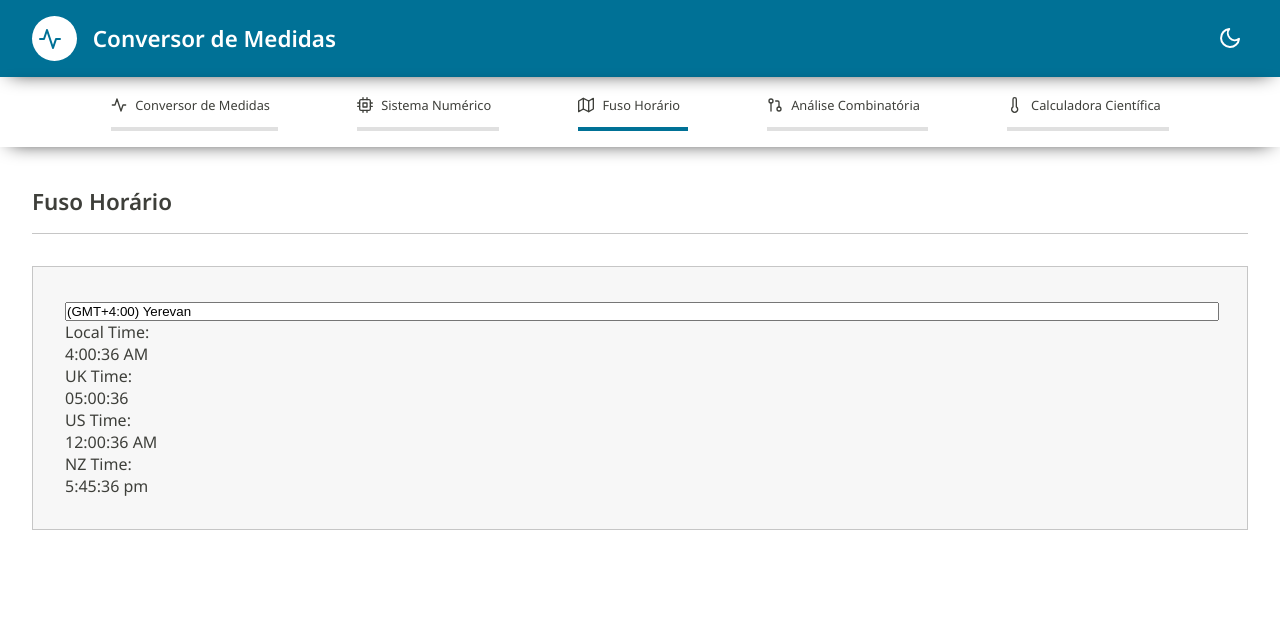
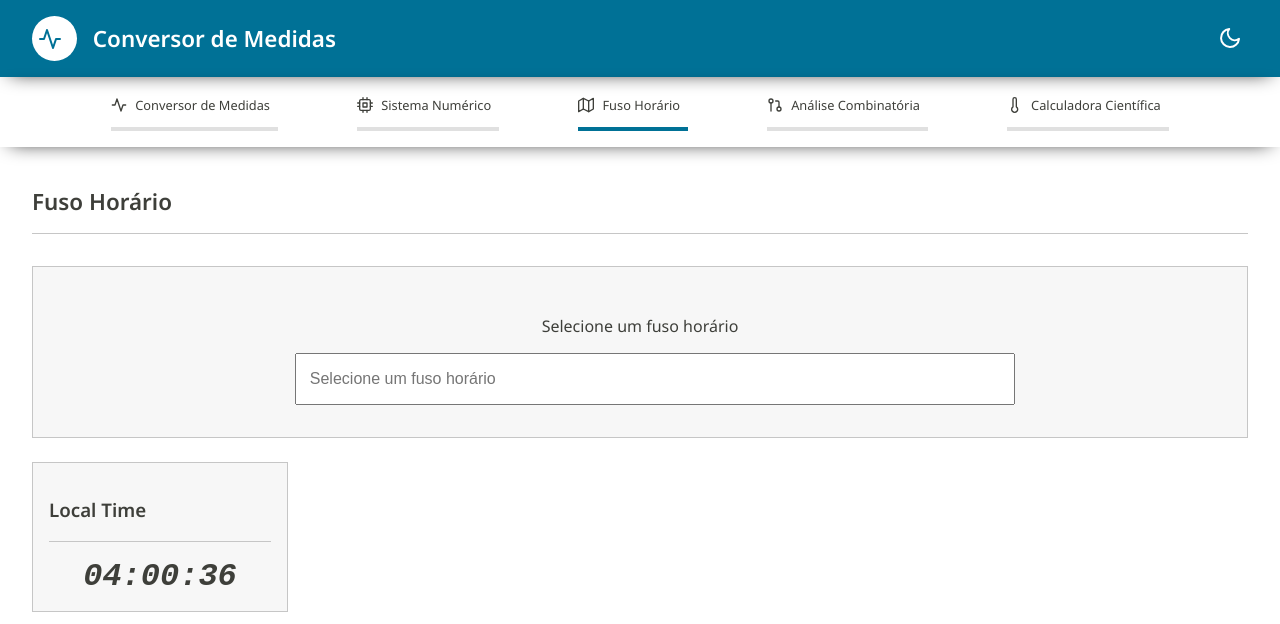
Before and after one commit to aebone/conversor, a React (Create React App) app: page /fuso-horario in a window 1280 px wide. Shown: the top 624 px of the page. Built offline with nearby package versions, Linux system fonts and the light colour scheme.

Commit message:
Add timezone

```diff
--- a/package.json
+++ b/package.json
@@ -6,6 +6,7 @@
   "dependencies": {
     "convert-units": "2.3.4",
     "gh-pages": "3.1.0",
+    "lodash": "^4.17.20",
     "react": "^16.13.1",
     "react-dom": "^16.13.1",
     "react-feather": "^2.0.9",
--- a/src/Application/App.js
+++ b/src/Application/App.js
@@ -12,7 +12,7 @@
 } from "react-router-dom";
 import UnitConverter from "../Pages/UnitConverter";
 import { NumericSystem } from "../Pages/NumericSystem";
-import { Timezone } from "../Pages/Timezone";
+import { Timezone } from "../Pages/Timezone/Timezone";
 
 class App extends React.Component {
   state = { theme: "light" };
--- a/src/Pages/NumericSystem.js
+++ b/src/Pages/NumericSystem.js
@@ -1,6 +1,12 @@
 import React from "react";
 import styled from "styled-components";
-import { Container, Jumbotron, PageTitle } from "../style/Common";
+import {
+  Container,
+  FlexBox,
+  Input,
+  Jumbotron,
+  PageTitle,
+} from "../style/Common";
 
 export class NumericSystem extends React.Component {
   state = {
@@ -22,38 +28,38 @@
       <Container>
         <PageTitle>Sistema Numérico</PageTitle>
         <Jumbotron>
-          <div>
+          <FlexBox>
             <Label htmlFor={"hex-input"}>Hex:</Label>
             <Input
               id={"hex-input"}
               value={this.state.hex}
               onChange={(event) => this.handleChange(event.target.value, 16)}
             />
-          </div>
-          <div>
+          </FlexBox>
+          <FlexBox>
             <Label htmlFor={"dec-input"}>Decimal:</Label>
             <Input
               id={"dec-input"}
               value={this.state.dec}
               onChange={(event) => this.handleChange(event.target.value, 10)}
             />
-          </div>
-          <div>
+          </FlexBox>
+          <FlexBox>
             <Label htmlFor={"oct-input"}>Octal:</Label>
             <Input
               id={"oct-input"}
               value={this.state.oct}
               onChange={(event) => this.handleChange(event.target.value, 8)}
             />
-          </div>
-          <div>
+          </FlexBox>
+          <FlexBox>
             <Label htmlFor={"bin-input"}>Binário:</Label>
             <Input
               id={"bin-input"}
               value={this.state.bin}
               onChange={(event) => this.handleChange(event.target.value, 2)}
             />
-          </div>
+          </FlexBox>
         </Jumbotron>
 
         <p>
@@ -167,15 +173,9 @@
 }
 
 const Label = styled.label`
-  width: 6rem;
+  width: 7rem;
   display: inline-block;
   font-size: 1.2rem;
   height: 2.6rem;
   padding: 0.4rem;
 `;
-
-const Input = styled.input`
-  height: 2.6rem;
-  width: 90%;
-  padding: 0.2rem;
-`;
--- a/src/Pages/Timezone.js
+++ /dev/null
@@ -1,70 +0,0 @@
-import React from "react";
-import { Container, Jumbotron, PageTitle } from "../style/Common";
-import { Clock } from "../utils/Components/Clock";
-import TimezonePicker from "../utils/Components/TimezonePicker";
-
-export class Timezone extends React.Component {
-  constructor(props) {
-    super(props);
-
-    this.state = {
-      date: new Date(),
-    };
-
-    this.updateDate = this.updateDate.bind(this);
-  }
-
-  componentDidMount() {
-    this.interval = setInterval(this.updateDate, 1000);
-  }
-
-  updateDate() {
-    this.setState({
-      date: new Date(),
-    });
-  }
-
-  render() {
-    return (
-      <Container>
-        <PageTitle>Fuso Horário</PageTitle>
-        <Jumbotron>
-          <TimezonePicker
-            value="Asia/Yerevan"
-            onChange={(timezone) =>
-              console.log("New Timezone Selected:", timezone)
-            }
-            inputProps={{
-              placeholder: "Select Timezone...",
-              name: "timezone",
-            }}
-          />
-          <div className="clock-container">
-            <div className="clock-name">{this.props.name}</div>
-            <div className="items">
-              <Clock name="Local Time:" date={this.state.date} />
-              <Clock
-                name="UK Time:"
-                date={this.state.date}
-                country={"en-GB"}
-                timeZone={"Europe/London"}
-              />
-              <Clock
-                name="US Time:"
-                date={this.state.date}
-                country={"en-US"}
-                timeZone={"America/New_York"}
-              />
-              <Clock
-                name="NZ Time:"
-                date={this.state.date}
-                country={"en-NZ"}
-                timeZone={"Pacific/Chatham"}
-              />
-            </div>
-          </div>
-        </Jumbotron>
-      </Container>
-    );
-  }
-}
--- /dev/null
+++ b/src/Pages/Timezone/Timezone.js
@@ -0,0 +1,125 @@
+import React from "react";
+import {
+  CardDetail,
+  CenteredLabel,
+  Container,
+  Jumbotron,
+  PageTitle,
+} from "../../style/Common";
+import TimezonePicker from "./TimezonePicker";
+import styled from "styled-components";
+import _ from "lodash";
+import { XCircle } from "react-feather";
+
+export class Timezone extends React.Component {
+  constructor(props) {
+    super(props);
+
+    this.state = {
+      date: new Date(),
+      timezoneName: "",
+      timezones: [],
+    };
+  }
+
+  componentDidMount() {
+    this.interval = setInterval(this.updateDate, 1000);
+  }
+
+  updateDate = () => {
+    this.setState({
+      date: new Date(),
+    });
+  };
+
+  setTimezone = (timezone) => {
+    this.setState({ timezoneName: timezone.name });
+    this.setState({ timezones: [...this.state.timezones, timezone] });
+  };
+
+  removeTimezone = (uniqueTimezone) => {
+    let updatedTimezones = _.filter(this.state.timezones, (timezone) => {
+      return timezone !== uniqueTimezone;
+    });
+
+    this.setState({ timezones: updatedTimezones });
+  };
+
+  render() {
+    return (
+      <Container>
+        <PageTitle>Fuso Horário</PageTitle>
+        <Jumbotron>
+          <CenteredLabel htmlFor={"timezone-picker"}>
+            Selecione um fuso horário
+          </CenteredLabel>
+          <TimezonePicker
+            value={this.state.timezoneName}
+            onChange={(timezone) => this.setTimezone(timezone)}
+            inputProps={{
+              placeholder: "Selecione um fuso horário",
+            }}
+          />
+        </Jumbotron>
+
+        <Cards>
+          <CardDetail>
+            <CardHeader>
+              <h3>Local Time</h3>
+            </CardHeader>
+            <Time>{this.state.date.toLocaleTimeString("pt-BR")}</Time>
+          </CardDetail>
+
+          {_.map(_.uniq(this.state.timezones), (uniqueTimezone) => {
+            return (
+              <CardDetail key={uniqueTimezone.name}>
+                <CardHeader>
+                  <h3>{uniqueTimezone.label}</h3>
+                  <XCircle
+                    onClick={() => this.removeTimezone(uniqueTimezone)}
+                    size={24}
+                    color={"#dc3545"}
+                  />
+                </CardHeader>
+                <Time>
+                  {this.state.date.toLocaleTimeString("pt-BR", {
+                    timeZone: uniqueTimezone.name,
+                  })}
+                </Time>
+              </CardDetail>
+            );
+          })}
+        </Cards>
+      </Container>
+    );
+  }
+}
+
+const Cards = styled.main`
+  display: grid;
+  grid-template-columns: repeat(auto-fit, minmax(16rem, 0fr));
+  grid-gap: 1rem;
+  padding: 1.5rem 0;
+
+  @media (max-width: 480px) {
+    display: flex;
+    flex-direction: column;
+  }
+`;
+
+const CardHeader = styled.div`
+  display: flex;
+  align-items: center;
+  justify-content: space-between;
+  border-bottom: 1px solid #c6c6c6;
+  margin-bottom: 1rem;
+`;
+
+const Time = styled.span`
+  display: block;
+  text-align: center;
+  font-family: monospace;
+  font-style: italic;
+  font-size: 2rem;
+  font-weight: bold;
+`;
--- a/src/utils/Components/TimezonePicker.js
+++ b/src/Pages/Timezone/TimezonePicker.js
@@ -1,14 +1,14 @@
 import React from "react";
 import PropTypes from "prop-types";
-import timezones from "../timezones";
+import timezones from "../../utils/timezones";
 import styled from "styled-components";
+import { Input } from "../../style/Common";
 
 export default class TimezonePicker extends React.Component {
   static propTypes = {
     value: PropTypes.string,
     offset: PropTypes.oneOf(["GMT", "UTC"]),
     onChange: PropTypes.func.isRequired,
-    className: PropTypes.string,
     style: PropTypes.shape({}),
     inputProps: PropTypes.shape({
       onBlur: PropTypes.func,
@@ -21,7 +21,6 @@
   static defaultProps = {
     value: "",
     offset: "GMT",
-    className: "",
     style: {},
     inputProps: {},
   };
@@ -44,8 +43,6 @@
   }
 
   stringifyZone(zone, offset) {
-    const ensure2Digits = (num) => (num > 9 ? `${num}` : `0${num}`);
-
     return `(${offset}${zone.offset}) ${zone.label}`;
   }
 
@@ -56,7 +53,13 @@
       zone.label
         .toLowerCase()
         .replace(/\s+/g, "")
-        .includes(this.state.query.toLowerCase().replace(/\s+/g, ""))
+        .includes(
+          this.state.query
+            .toLowerCase()
+            .replace(/\s+/g, "")
+            .normalize("NFD")
+            .replace(/[\u0300-\u036f]/g, "")
+        )
     );
   }
 
@@ -167,11 +170,9 @@
     const open = focus !== null;
 
     return (
-      <TimezonePickerWrapper
-        className={this.props.className}
-        style={this.props.style}
-      >
+      <TimezonePickerWrapper style={this.props.style}>
         <Input
+          id={"timezone-picker"}
           type="text"
           autoComplete="off"
           {...inputProps}
@@ -197,7 +198,6 @@
                 onMouseDown={() => this.handleChangeZone(zone)}
                 onMouseOver={() => this.handleHoverItem(index)}
                 onFocus={() => this.handleHoverItem(index)}
-                className={focus === index ? "focus" : ""}
               >
                 {this.stringifyZone(zone, offset)}
               </Button>
@@ -211,40 +211,35 @@
 
 const TimezonePickerWrapper = styled.div`
   position: relative;
-`;
-
-const Input = styled.input`
-  width: 100%;
-  padding: 0;
+  width: 60%;
+  margin: auto;
 `;
 
 const List = styled.ul`
-  width: 100%;
-  background: blanchedalmond;
   position: absolute;
-  max-height: 200px;
-  overflow-y: auto;
-  border: 1px solid #e6ebec;
+  max-height: 20rem;
+  overflow-y: scroll;
   margin-top: -1px;
   display: none;
-
+  width: 90%;
+  background: #fff;
+  border: 1px solid #c6c6c6;
   &.open {
     display: block;
   }
 `;
 
 const Button = styled.button`
+  width: 100%;
+  border: 0;
   color: #444;
-  padding: 5px 12px;
   cursor: pointer;
-  outline: none;
   display: block;
-  border: 0;
-  width: 100%;
   text-align: left;
-  border-radius: 0;
-  font: inherit;
-  &.focus {
+  height: 3rem;
+  background: #fff;
+  &:focus,
+  &:hover {
     background: #f0f0f0;
   }
 `;
--- a/src/style/Common.js
+++ b/src/style/Common.js
@@ -5,10 +5,9 @@
 `;
 
 export const Jumbotron = styled.div`
-    width; 100%;
-    padding: 2rem;
-    background-color: rgba(0, 0, 0, 0.03);
-    border: 1px #c6c6c6 solid;
+  padding: 2rem;
+  background-color: rgba(0, 0, 0, 0.03);
+  border: 1px #c6c6c6 solid;
 `;
 
 export const PageTitle = styled.h1`
@@ -16,3 +15,26 @@
   padding-bottom: 1rem;
   margin-bottom: 2rem;
 `;
+
+export const CenteredLabel = styled.label`
+  display: block;
+  text-align: center;
+  padding: 1rem;
+`;
+
+export const Input = styled.input`
+  height: 2.6rem;
+  width: 100%;
+  padding: 0.2rem 0.8rem;
+  font-size: 1rem;
+`;
+
+export const FlexBox = styled.div`
+  display: flex;
+`;
+
+export const CardDetail = styled.article`
+  padding: 1rem;
+  border: 1px #c6c6c6 solid;
+  background-color: rgba(0, 0, 0, 0.03);
+`;
--- a/src/utils/Components/Clock.js
+++ /dev/null
@@ -1,38 +0,0 @@
-import React from "react";
-
-export class Clock extends React.Component {
-  constructor(props) {
-    super(props);
-
-    this.state = {
-      isHidden: true,
-    };
-
-    this.showClock = this.showClock.bind(this);
-  }
-
-  showClock() {
-    this.setState({
-      isHidden: !this.state.isHidden,
-    });
-  }
-
-  render() {
-    return (
-      <div className="clock">
-        <div className="clock-title">
-          <div className="items header">{this.props.name}</div>
-          <div
-            className={this.state.isHidden ? "dropdownbtn" : "dropdownbtn open"}
-            onClick={this.showClock}
-          ></div>
-        </div>
-        <div className={this.state.isHidden ? "time hide" : "time show"}>
-          {this.props.date.toLocaleTimeString(this.props.country, {
-            timeZone: this.props.timeZone,
-          })}
-        </div>
-      </div>
-    );
-  }
-}
```
Also changed, not shown: src/Pages/Timezone/Clock.js (added, +50 -0 lines), src/Pages/UnitConverter.js (+1 -6 lines).
